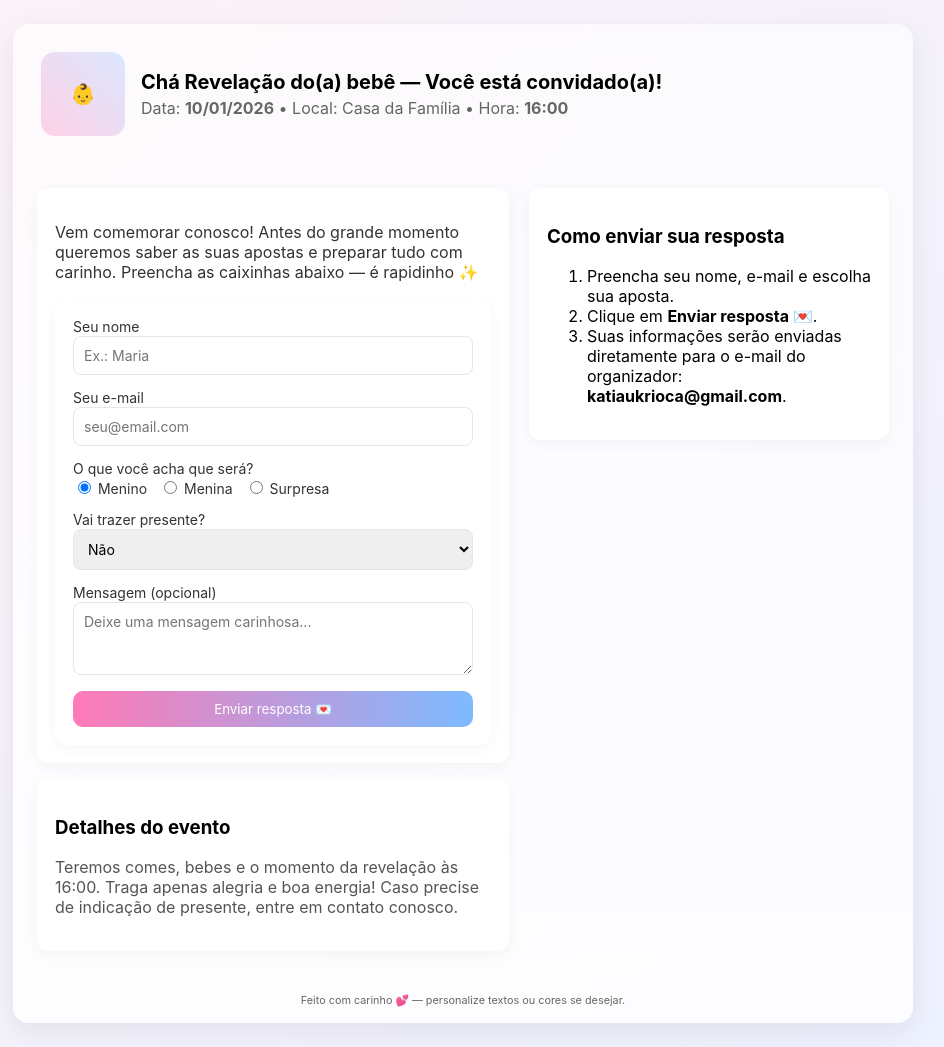
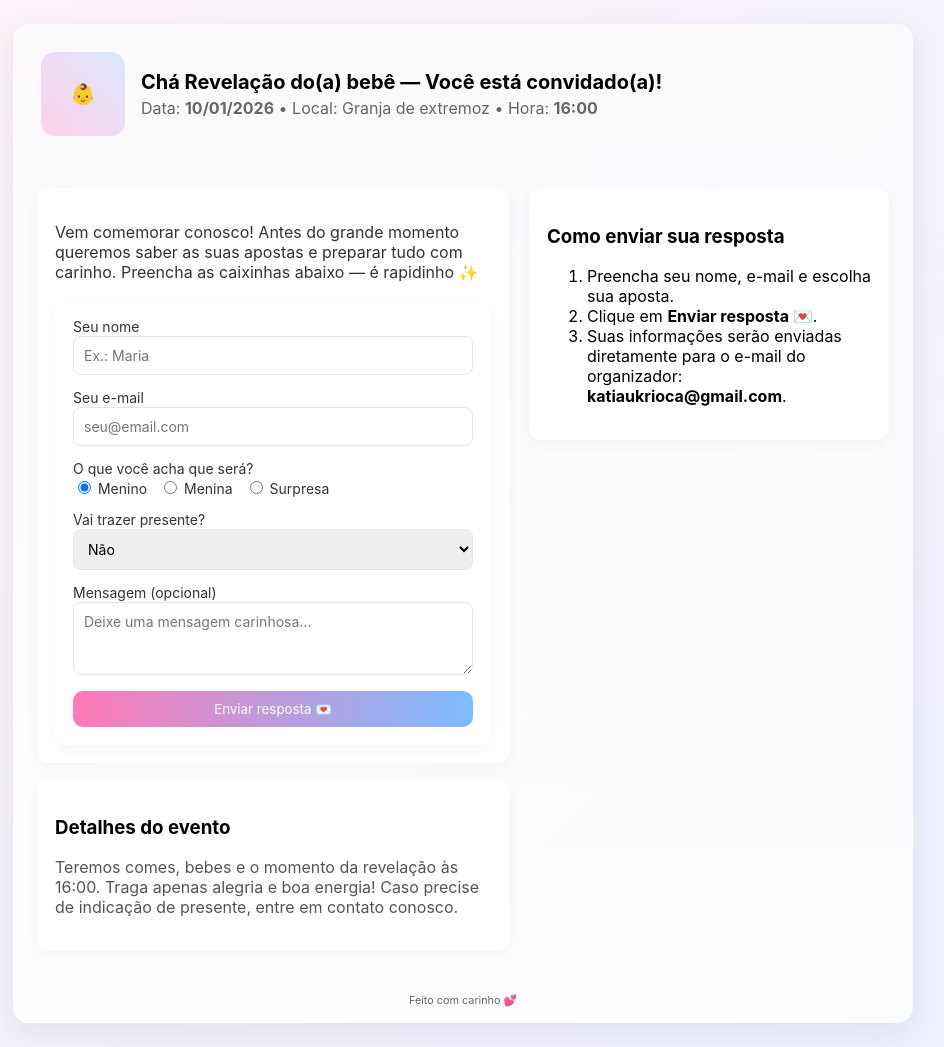
Before and after one commit to katiaukrioca-source/CHAREVELA-AO, a plain HTML site: page index.html in a window 1280 px wide. Shown: the whole page, without its empty margins (177-1121 px from the left). Drawn offline with Linux system fonts and the light colour scheme.

Commit message:
Atualização do site Chá Revelação

```diff
--- a/index.html
+++ b/index.html
@@ -36,7 +36,7 @@
       <div class="logo">👶</div>
       <div class="headinfo">
         <h1>Chá Revelação do(a) bebê — Você está convidado(a)!</h1>
-        <p>Data: <strong>10/01/2026</strong> • Local: Casa da Família • Hora: <strong>16:00</strong></p>
+        <p>Data: <strong>10/01/2026</strong> • Local: Granja de extremoz • Hora: <strong>16:00</strong></p>
       </div>
     </header>
 
@@ -104,7 +104,7 @@
     </main>
 
     <footer>
-      <small>Feito com carinho 💕 — personalize textos ou cores se desejar.</small>
+      <small>Feito com carinho 💕</small>
     </footer>
   </div>
 
```
